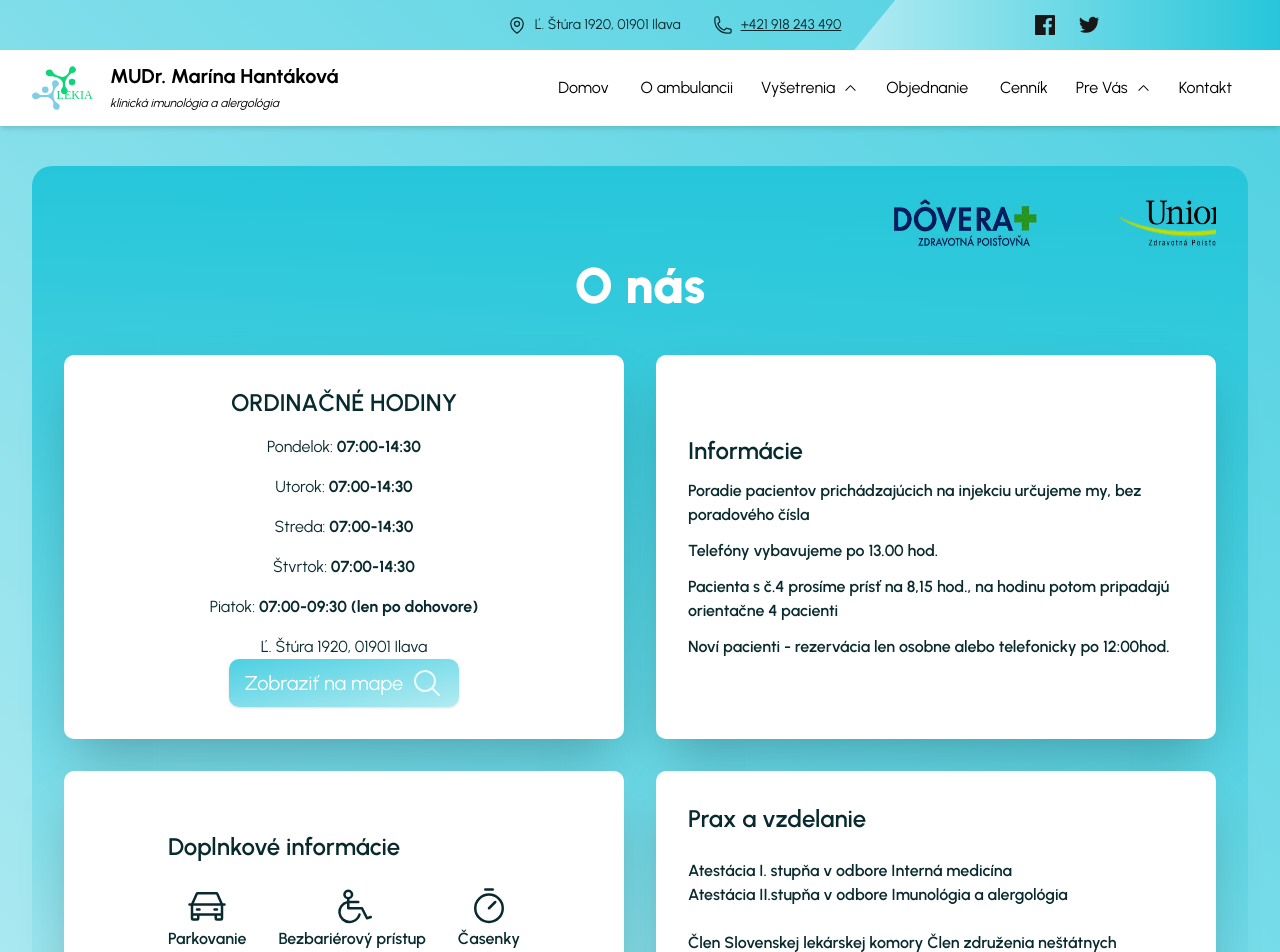
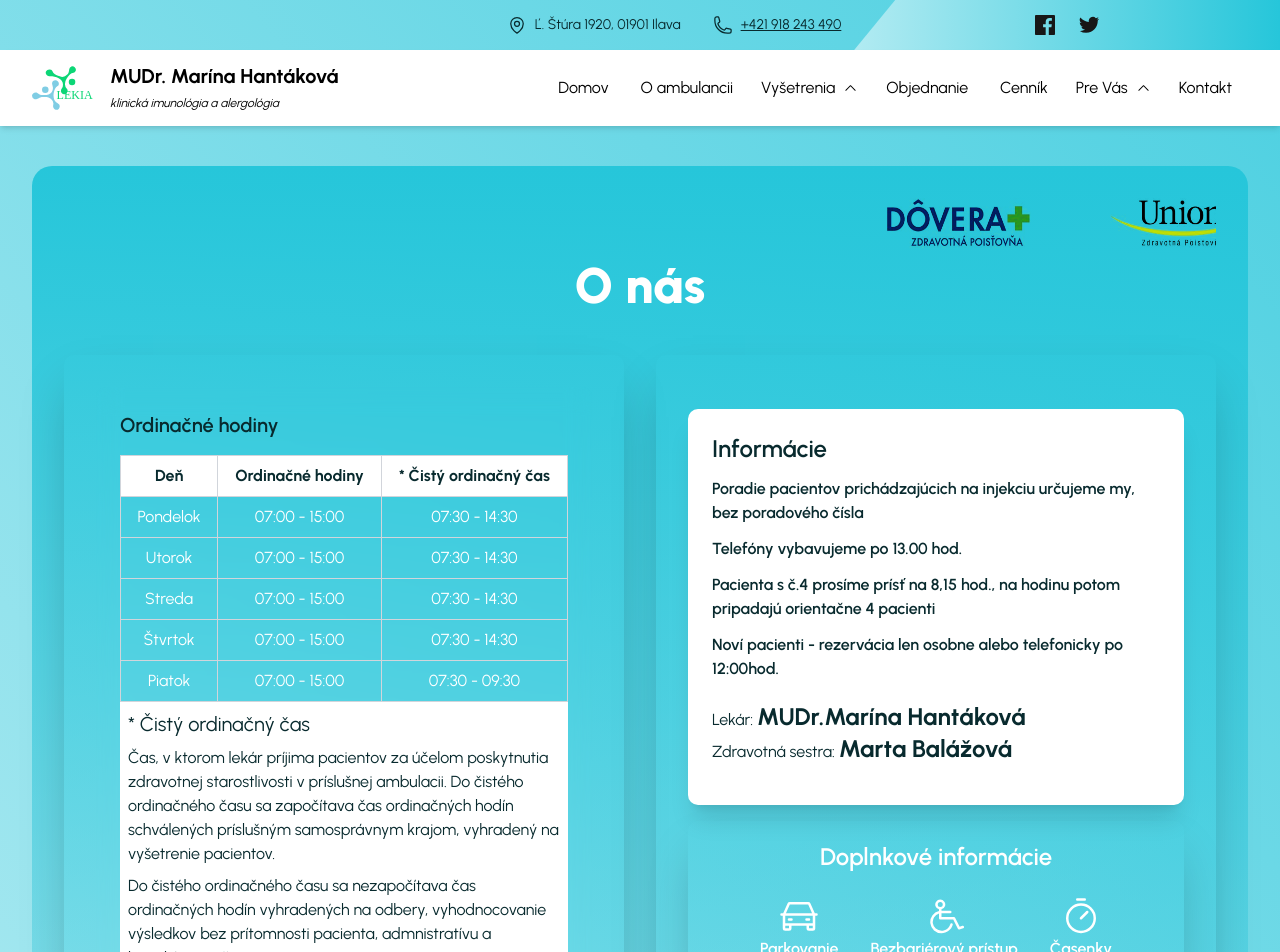
Before and after one commit to Edd224/my-doctor-website, a Next.js app: page /about in a window 1280 px wide. Shown: the top 952 px of the page. Built offline with nearby package versions, Linux system fonts and the light colour scheme.

Commit message:
add video ,content fix

```diff
--- a/app/about/page.tsx
+++ b/app/about/page.tsx
@@ -102,61 +102,74 @@ const About: FC = () => {
         <div className="grid grid-cols-1 md:grid-cols-2 gap-8">
           {/* Ordinačné hodiny */}
           <motion.div
-            className="flex flex-col items-center justify-center bg-white rounded-10 p-8 shadow-2xl"
+            className="flex flex-col items-center justify-center  rounded-10 p-0 sm:p-8 shadow-2xl"
             initial={{ opacity: 0, y: 50 }}
             animate={{ opacity: 1, y: 0 }}
             transition={{ duration: 0.4 }}
           >
-            <h2 className="text-2xl font-semibold text-text mb-4">
-              {openingHours.title}
-            </h2>
-            <ul className="text-text space-y-4 flex-col sm:flex justify-between sm:justify-between items-center">
-              {openingHours.items.map((item, index) => (
-                <li key={index}>
-                  {item.day}: <strong>{item.hours}</strong>
-                </li>
+            <div className="relative text-left text-text backdrop-blur-md p-4 sm:p-6 rounded-10 ">
+              <h2 className="text-xl font-semibold mb-4">Ordinačné hodiny</h2>
+              <table className="w-full border-collapse border border-gray-300">
+                <thead>
+                  <tr className="bg-white text-center">
+                    <th className="border border-gray-300 px-4 py-2">Deň</th>
+                    <th className="border border-gray-300 px-4 py-2">Ordinačné hodiny</th>
+                    <th className="border border-gray-300 px-4 py-2">* Čistý ordinačný čas</th>
+                  </tr>
+                </thead>
+                <tbody>
+                  {[
+                    { day: 'Pondelok', hours: '07:00 - 15:00', clean: '07:30 - 14:30' },
+                    { day: 'Utorok', hours: '07:00 - 15:00', clean: '07:30 - 14:30' },
+                    { day: 'Streda', hours: '07:00 - 15:00', clean: '07:30 - 14:30' },
+                    { day: 'Štvrtok', hours: '07:00 - 15:00', clean: '07:30 - 14:30' },
+                    { day: 'Piatok', hours: '07:00 - 15:00', clean: '07:30 - 09:30' },
+                  ].map(({ day, hours, clean }) => (
+                    <tr key={day} className="text-center">
+                      <td className="border text-white border-gray-300 px-4 py-2">{day}</td>
+                      <td className="border text-white border-gray-300 px-4 py-2">{hours}</td>
+                      <td className="border text-white border-gray-300 px-4 py-2">{clean}</td>
+                    </tr>
                   ))}
-            </ul>
-            <div className="flex flex-col items-center mt-4 text-text">
-              <p>{openingHours.address}</p>
-              <div className="flex items-center cursor-pointer space-x-2 text-white px-4 py-2 rounded-10 bg-gradient-to-br from-primary to-secondary shadow focus:outline-none focus:ring focus:ring-slate-500/50 relative before:absolute before:inset-0 before:rounded-[inherit] before:bg-[linear-gradient(45deg,transparent_25%,theme(colors.white/.5)_50%,transparent_75%,transparent_100%)] before:bg-[length:250%_250%,100%_100%] before:bg-[position:200%_0,0_0] before:bg-no-repeat before:[transition:background-position_0s_ease] hover:before:bg-[position:-100%_0,0_0] hover:before:duration-[1500ms]">
-                <a
-                  href={openingHours.mapLink}
-                  rel="noopener"
-                  target="_blank"
-                  className="text-xl"
-                >
-                  Zobraziť na mape
-                </a>
-                <MagnifyingGlass size={32} className="animate-pulse" />
+                </tbody>
+              </table>
+              <div className="space-y-2 bg-white p-2">
+                <h4 className='text-xl text-text'>* Čistý ordinačný čas</h4>
+                <p>Čas, v ktorom lekár príjima pacientov za účelom poskytnutia zdravotnej starostlivosti v príslušnej ambulacii. Do čistého ordinačného času sa započítava čas ordinačných hodín schválených príslušným samosprávnym krajom, vyhradený na vyšetrenie pacientov.</p>
+                <p>Do čistého ordinačného času sa nezapočítava čas ordinačných hodín vyhradených na odbery, vyhodnocovanie výsledkov bez prítomnosti pacienta, admnistratívu a konziliárne vyšetrenia.</p>
               </div>
             </div>
           </motion.div>
 
           {/* Informácie */}
           <motion.div
-            className="flex justify-center items-center bg-white rounded-10 p-8 shadow-2xl"
+            className="flex flex-col justify-center text-text rounded-10 shadow-2xl p-0 sm:p-8"
             initial={{ opacity: 0, x: -50 }}
             animate={{ opacity: 1, x: 0 }}
             transition={{ duration: 0.7 }}
           >
+            <div className="pb-10 bg-white relative text-left text-text shadow-xl backdrop-blur-md p-6 rounded-10">
               <div className="text-text font-semibold space-y-3">
                 <h2 className="text-2xl font-semibold">{information.title}</h2>
                 {information.details.map((detail, index) => (
                   <p key={index}>{detail}</p>
                 ))}
               </div>
-          </motion.div>
+              <div className="mt-5">
+                <h3 className='text-text'>Lekár: <span className='font-bold text-xl sm:text-2xl text-nowrap'>MUDr.Marína Hantáková</span></h3>
+                <h4 className='text-text'>Zdravotná sestra: <span className='font-bold text-xl sm:text-2xl text-nowrap'>Marta Balážová</span></h4>
+              </div>
+            </div>
 
             {/* Doplnkové informácie */}
             <motion.div
-            className="flex justify-center items-center bg-white rounded-10 p-8 shadow-2xl"
+              className="flex justify-center items-center bg-transparent rounded-10 p-5 mt-4 shadow-2xl"
               initial={{ opacity: 0, x: 50 }}
               animate={{ opacity: 1, x: 0 }}
               transition={{ duration: 0.9 }}
             >
-            <div className="text-text font-semibold text-xl space-y-3 sm:space-y-6">
-              <h2 className="text-2xl font-semibold">{additionalInfo.title}</h2>
+              <div className="text-white font-semibold text-xl space-y-3 sm:space-y-6">
+                <h2 className="text-2xl font-semibold text-center">{additionalInfo.title}</h2>
                 <div className="p-6 sm:p-0 text-base sm:text-xl">
                   {additionalInfo.details.map((detail, index) => (
                     <p key={index}>{detail}</p>
@@ -176,9 +189,14 @@ const About: FC = () => {
               </div>
             </motion.div>
 
+
+          </motion.div>
+
+
+        </div>
         {/* Prax a vzdelanie */}
         <motion.div
-            className="flex justify-center items-center bg-white rounded-10 p-8 shadow-2xl"
+          className="flex  items-center bg-white rounded-10 mt-4 p-4 sm:p-16 shadow-2xl"
           initial={{ opacity: 0, y: 50 }}
           animate={{ opacity: 1, y: 0 }}
           transition={{ duration: 1 }}
@@ -194,8 +212,6 @@ const About: FC = () => {
           </div>
         </motion.div>
       </div>
-
-      </div>
     </section>
   );
 };
--- a/app/pre-vas/[slug]/page.tsx
+++ b/app/pre-vas/[slug]/page.tsx
@@ -3,21 +3,26 @@
 import { useEffect, useState } from "react";
 import { useParams } from "next/navigation";
 
+type Video = {
+  title: string;
+  url: string;
+};
+
 type Article = {
   title: string;
   content: string;
-  video?: string;
+  videos?: Video[];
 };
 
 const Article = () => {
   const params = useParams();
-  const slug = params?.slug as string | undefined; // Získanie slug z URL
+  const slug = params?.slug as string | undefined;
 
   const [article, setArticle] = useState<Article | null>(null);
 
   useEffect(() => {
     const fetchData = async () => {
-      if (!slug) return; // Počkaj, kým sa slug načíta
+      if (!slug) return;
 
       try {
         const res = await fetch("/data/Articles.json");
@@ -36,17 +41,29 @@ const Article = () => {
   }
 
   return (
-    <div className="max-w-4xl mx-auto p-8 bg-primary rounded-10 text-text">
+    <div className="mx-auto p-8 bg-primary rounded-10 text-text">
       <h1 className="text-3xl font-bold mb-4">{article.title}</h1>
-      <p className="">{article.content}</p>
-      {article.video && (
-        <div className="mt-4">
-          <iframe
-            className="w-full aspect-video rounded-10"
-            src={article.video}
-            title={article.title}
-            allowFullScreen
-          ></iframe>
+      <p className="text-xl" dangerouslySetInnerHTML={{ __html: article.content }}></p>
+
+      {article.videos && article.videos.length > 0 && (
+        <div className="mt-6 grid grid-cols-1 sm:grid-cols-3 gap-4">
+          {article.videos.map((video, index) => (
+            <div key={index} className="h-full flex flex-col">
+              {/* Nadpisy majú rovnakú výšku */}
+              <h3 className="text-2xl font-medium py-2 min-h-[64px] flex items-center justify-center text-center">
+                {video.title}
+              </h3>
+              {/* Video natiahneme tak, aby boli všetky rovnaké */}
+              <div className="flex-1 flex items-center">
+                <iframe
+                  className="w-full h-full aspect-video rounded-10"
+                  src={video.url}
+                  title={video.title}
+                  allowFullScreen
+                ></iframe>
+              </div>
+            </div>
+          ))}
         </div>
       )}
     </div>
--- a/app/services/blood/page.tsx
+++ b/app/services/blood/page.tsx
@@ -24,9 +24,9 @@ const Blood = () => {
             <div className="px-5 sm:px-10 pb-8">
                 <h1 className="text-[30px] sm:text-[50px] text-center font-bold">Odbery krvi</h1>
                 <div className="grid grid-cols-1 sm:grid-cols-3 items-baseline gap-12 p-5 sm:p-8 bg-white text-xl text-text rounded-10 space-y-2 sm:space-y-5">
-                    <li>Ráno 07:00 - 07:30<br/> ( streda 06:30 - 07:30 ) <br/><span className="text-base">*ak sa nedohodneme inak </span></li>
-                    <li>Dostatok tekutín pred odberom</li>
-                    <li>V prípade akútneho ochorenia termín upravíme po konzultácii</li>
+                    <div>Ráno : 07:00 - 07:30<br /> ( streda 06:30 - 07:30 ) <br /><span className="text-base">*ak sa nedohodneme inak </span></div>
+                    <div>Dostatok tekutín pred odberom</div>
+                    <div>V prípade akútneho ochorenia termín upravíme po konzultácii</div>
                 </div>
             </div>
         </motion.div>
```
Also changed, not shown: public/data/Articles.json (+52 -8 lines). Lines whose indentation alone changed are shown as unchanged.
